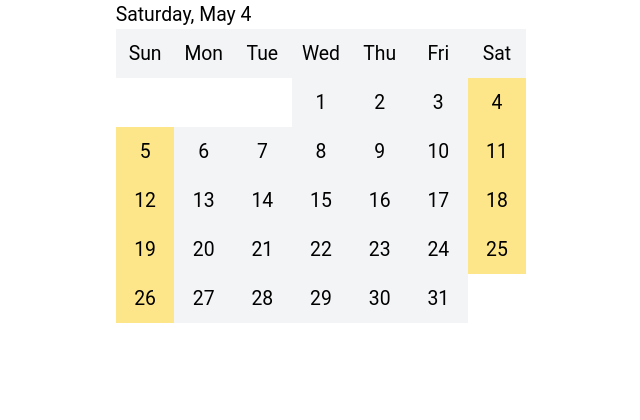
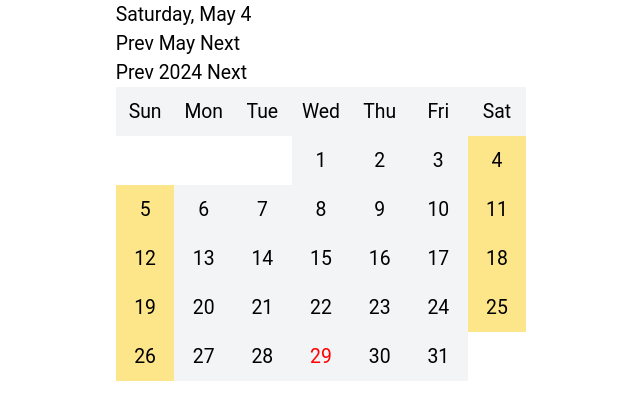
Before and after one commit to diazeddy/calendar, a React (Vite) app: page / in a window 1280 px wide. Shown: the top 420 px of the page, without its empty margins (319-959 px from the left). Built offline with nearby package versions, Linux system fonts and the light colour scheme.

Commit message:
build basic monthly and yearly view components

```diff
--- a/src/client/Calendar.tsx
+++ b/src/client/Calendar.tsx
@@ -1,8 +1,10 @@
 import Reac, { useState } from 'react';
 import CalendarHeader from './components/CalendarHeader';
 import ContentView from './components/ContentView';
+import MonthSelectView from './components/MonthSelectView';
 
 import { holidayArray } from './constants';
+import YearSelectView from './components/YearSelectView';
 
 const Calendar: React.FC = () => {
     const [currentDate, setCurrentDate] = useState(new Date());
@@ -33,6 +35,10 @@ const Calendar: React.FC = () => {
     return (
         <div className="calendar">
             <CalendarHeader currentDate={currentDate} />
+            <div className='controls'>
+                <MonthSelectView selectedMonth={selectedMonth} onChange={setSelectedMonth} />
+                <YearSelectView selectedYear={selectedYear} onChange={setSelectedYear} />
+            </div>
             <ContentView
                 year={selectedYear}
                 month={selectedMonth}
--- /dev/null
+++ b/src/client/components/MonthSelectView.css
@@ -0,0 +1,20 @@
+.month-select-view {
+    display: flex;
+    justify-content: center;
+    align-items: center;
+    margin-bottom: 10px;
+}
+
+.month-select-view button {
+    padding: 5px 10px;
+    margin: 0 5px;
+    border: none;
+    background-color: #4b5563;
+    color: white;
+    cursor: pointer;
+}
+
+.month-select-view span {
+    font-size: 18px;
+    font-weight: bold;
+}
--- a/src/client/components/MonthSelectView.tsx
+++ b/src/client/components/MonthSelectView.tsx
@@ -0,0 +1,24 @@
+import React from 'react';
+
+import { months } from '../constants';
+
+const MonthSelectView: React.FC<{ selectedMonth: number, onChange: (month: number) => void }> = ({ selectedMonth, onChange }) => {
+
+    const handleMonthChange = (increment: number) => {
+        let newMonth = selectedMonth + increment;
+        if (newMonth < 0) newMonth = 11;
+        if (newMonth > 11) newMonth = 0;
+        onChange(newMonth);
+    };
+
+    return (
+        <div className='month-select-view'>
+            <button onClick={() => handleMonthChange(-1)}>Prev</button>
+            <span> {months[selectedMonth]} </span>
+            <button onClick={() => handleMonthChange(1)}>Next</button>
+        </div>
+    );
+
+};
+
+export default MonthSelectView;
--- /dev/null
+++ b/src/client/components/YearSelectView.css
@@ -0,0 +1,20 @@
+.year-select-view {
+    display: flex;
+    justify-content: center;
+    align-items: center;
+    margin-bottom: 10px;
+}
+
+.year-select-view button {
+    padding: 5px 10px;
+    margin: 0 5px;
+    border: none;
+    background-color: #4b5563;
+    color: white;
+    cursor: pointer;
+}
+
+.year-select-view span {
+    font-size: 18px;
+    font-weight: bold;
+}
--- a/src/client/components/YearSelectView.tsx
+++ b/src/client/components/YearSelectView.tsx
@@ -0,0 +1,18 @@
+import React from 'react';
+
+const YearSelectView: React.FC<{ selectedYear: number, onChange: (year: number) => void }> = ({ selectedYear, onChange }) => {
+    const handleYearChange = (increment: number) => {
+        const newYear = selectedYear + increment;
+        onChange(newYear);
+    };
+
+    return (
+        <div className="year-select-view">
+            <button onClick={() => handleYearChange(-1)}>Prev</button>
+            <span> {selectedYear} </span>
+            <button onClick={() => handleYearChange(1)}>Next</button>
+        </div>
+    );
+};
+
+export default YearSelectView;
--- a/src/client/constants.ts
+++ b/src/client/constants.ts
@@ -1,14 +1,33 @@
 type USGovHoliday = Date;
 
-const NewYearsDay: USGovHoliday = new Date(2023, 0, 1);
-const MartinLutherKingJrDay: USGovHoliday = new Date(2023, 0, 16);
-const presidentsDay: USGovHoliday = new Date(2023, 1, 20);
-const MemorialDay: USGovHoliday = new Date(2023, 4, 29);
-const IndependenceDay: USGovHoliday = new Date(2023, 6, 4);
-const LaborDay: USGovHoliday = new Date(2023, 8, 4);
-const ColumbusDay: USGovHoliday = new Date(2023, 9, 9);
-const VeteransDay: USGovHoliday = new Date(2023, 10, 11);
-const ThanksgivingDay: USGovHoliday = new Date(2023, 11, 23);
-const ChristmasDay: USGovHoliday = new Date(2023, 11, 25);
+const NewYearsDay: USGovHoliday[] = [];
+const MartinLutherKingJrDay: USGovHoliday[] = [];
+const presidentsDay: USGovHoliday[] = [];
+const MemorialDay: USGovHoliday[] = [];
+const IndependenceDay: USGovHoliday[] = [];
+const LaborDay: USGovHoliday[] = [];
+const ColumbusDay: USGovHoliday[] = [];
+const VeteransDay: USGovHoliday[] = [];
+const ThanksgivingDay: USGovHoliday[] = [];
+const ChristmasDay: USGovHoliday[] = [];
 
-export const holidayArray: USGovHoliday[] = [NewYearsDay, MartinLutherKingJrDay, presidentsDay, MemorialDay, IndependenceDay, LaborDay, ColumbusDay, VeteransDay, ThanksgivingDay, ChristmasDay]
+for (let i = 1970; i < 2051; i++) {
+    NewYearsDay.push(new Date(i, 0, 1));
+    MartinLutherKingJrDay.push(new Date(i, 0, 16));
+    presidentsDay.push(new Date(i, 1, 20));
+    MemorialDay.push(new Date(i, 4, 29));
+    IndependenceDay.push(new Date(i, 6, 4));
+    LaborDay.push(new Date(i, 8, 4));
+    ColumbusDay.push(new Date(i, 9, 9));
+    VeteransDay.push(new Date(i, 10, 11));
+    ThanksgivingDay.push(new Date(i, 11, 23));
+    ChristmasDay.push(new Date(i, 11, 25));
+}
+
+export const holidayArray: USGovHoliday[] = [...NewYearsDay, ...MartinLutherKingJrDay, ...presidentsDay, ...MemorialDay, ...IndependenceDay, ...LaborDay, ...ColumbusDay, ...VeteransDay, ...ThanksgivingDay, ...ChristmasDay]
+
+export const months = [
+    'January', 'February', 'March', 'April',
+    'May', 'June', 'July', 'August',
+    'September', 'October', 'November', 'December'
+];
```
